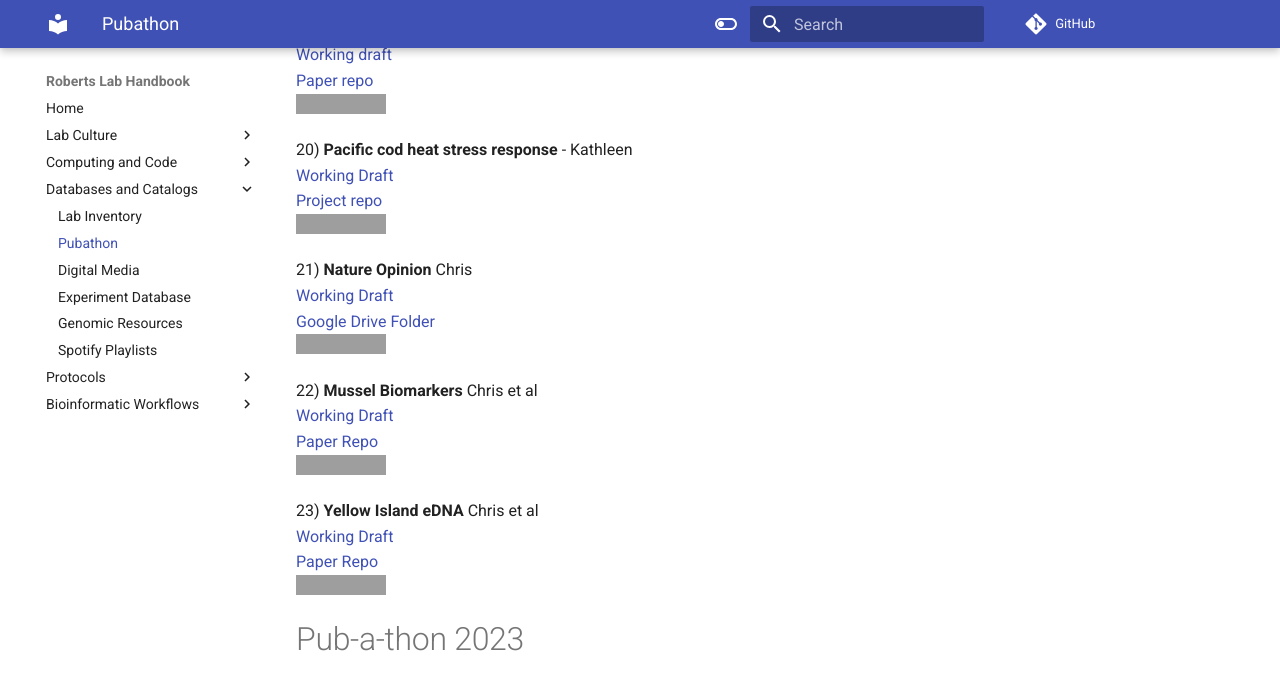
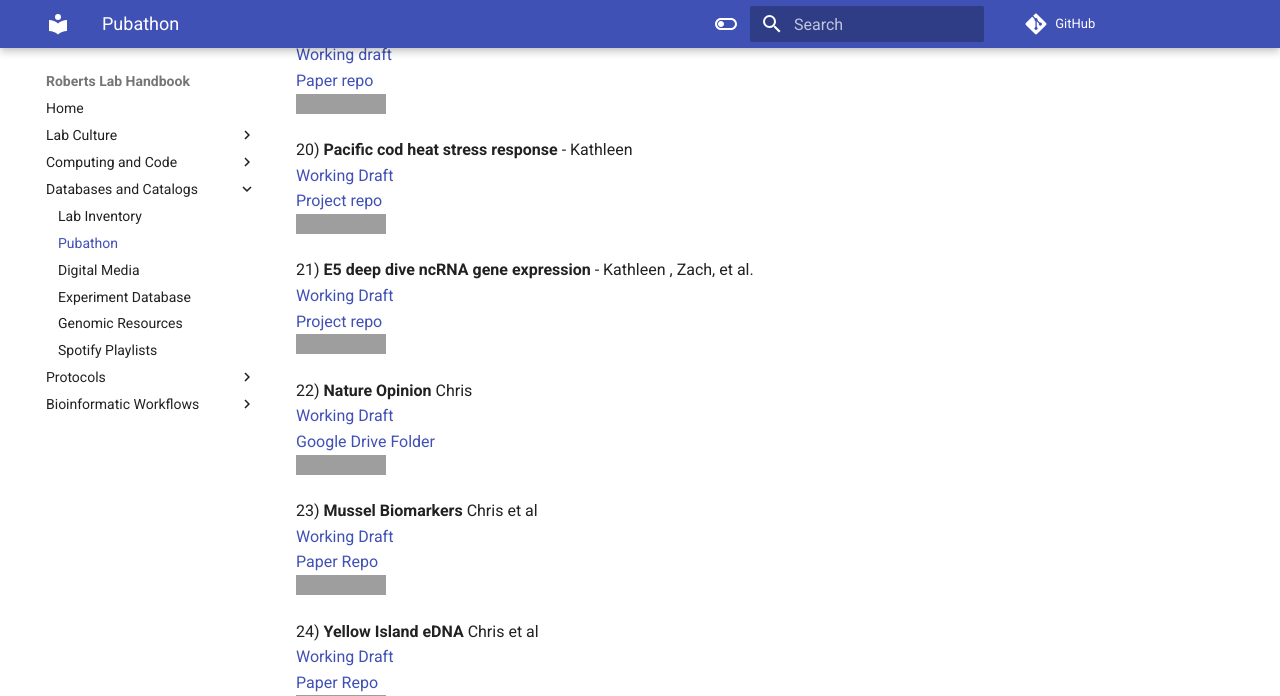
Before and after one commit to RobertsLab/resources, an MkDocs documentation site: the page built from docs/Pubathon.md, in a window 1280 px wide and 900 px high, scrolled down 2839 px, cut to the strip 0-696 px from the top of the window. Built offline with MkDocs 1.6.1 and Material for MkDocs 9.7.7, drawn with Linux system fonts in a browser that asks for light colours; comment, search, counter and statistics services are not loaded; grey boxes are pictures that could not be loaded.

Commit message:
Update Pubathon.md
added E5 gene expression paper, updated numbering

```diff
--- a/docs/Pubathon.md
+++ b/docs/Pubathon.md
@@ -104,17 +104,22 @@
 [Project repo](https://github.com/RobertsLab/project-cod-temperature)
 ![status](https://img.shields.io/badge/pub--a--thon%20status-in%20progress-orange.svg)
 
-21) **Nature Opinion** Chris
+21) **E5 deep dive ncRNA gene expression** - Kathleen , Zach, et al.
+[Working Draft](https://docs.google.com/document/d/1u787Lr15EGxnrPROKGOUNJ_zqxhDiIfJ2GGPxdKoPew/edit?usp=sharing)
+[Project repo](https://github.com/urol-e5/deep-dive)
+![status](https://img.shields.io/badge/pub--a--thon%20status-in%20progress-orange.svg)
+
+22) **Nature Opinion** Chris
 [Working Draft](https://docs.google.com/document/d/17gK1FuTZyyqm8KyjrUBm7r1bSE0xbbADBVPXRUlqRZI/edit?usp=sharing)
 [Google Drive Folder](https://drive.google.com/drive/folders/1fehzwo7lUBpH_8ZGpd2oImHq94K9XzNj?usp=sharing)
 ![status](https://img.shields.io/badge/pub--a--thon%20status-in%20progress-orange.svg)
 
-22) **Mussel Biomarkers** Chris et al
+23) **Mussel Biomarkers** Chris et al
 [Working Draft](https://docs.google.com/document/d/1KDYsUN2VHjrJ22kT_9kV3q5UR3mO1byr8u8zpv79Aok/edit?usp=sharing)
 [Paper Repo](https://github.com/ChrisMantegna/WDFWmussels)
 ![status](https://img.shields.io/badge/pub--a--thon%20status-early%20draft-yellow.svg)
 
-23) **Yellow Island eDNA** Chris et al
+24) **Yellow Island eDNA** Chris et al
 [Working Draft](https://docs.google.com/document/d/1w1Ulf7tpQ3LBkKHGwZ7An7L89PHkvLNwFQi51tDSwwE/edit?usp=sharing)
 [Paper Repo](https://github.com/ChrisMantegna/YellowIsland2023)
 ![status](https://img.shields.io/badge/pub--a--thon%20status-early%20draft-yellow.svg)
```
